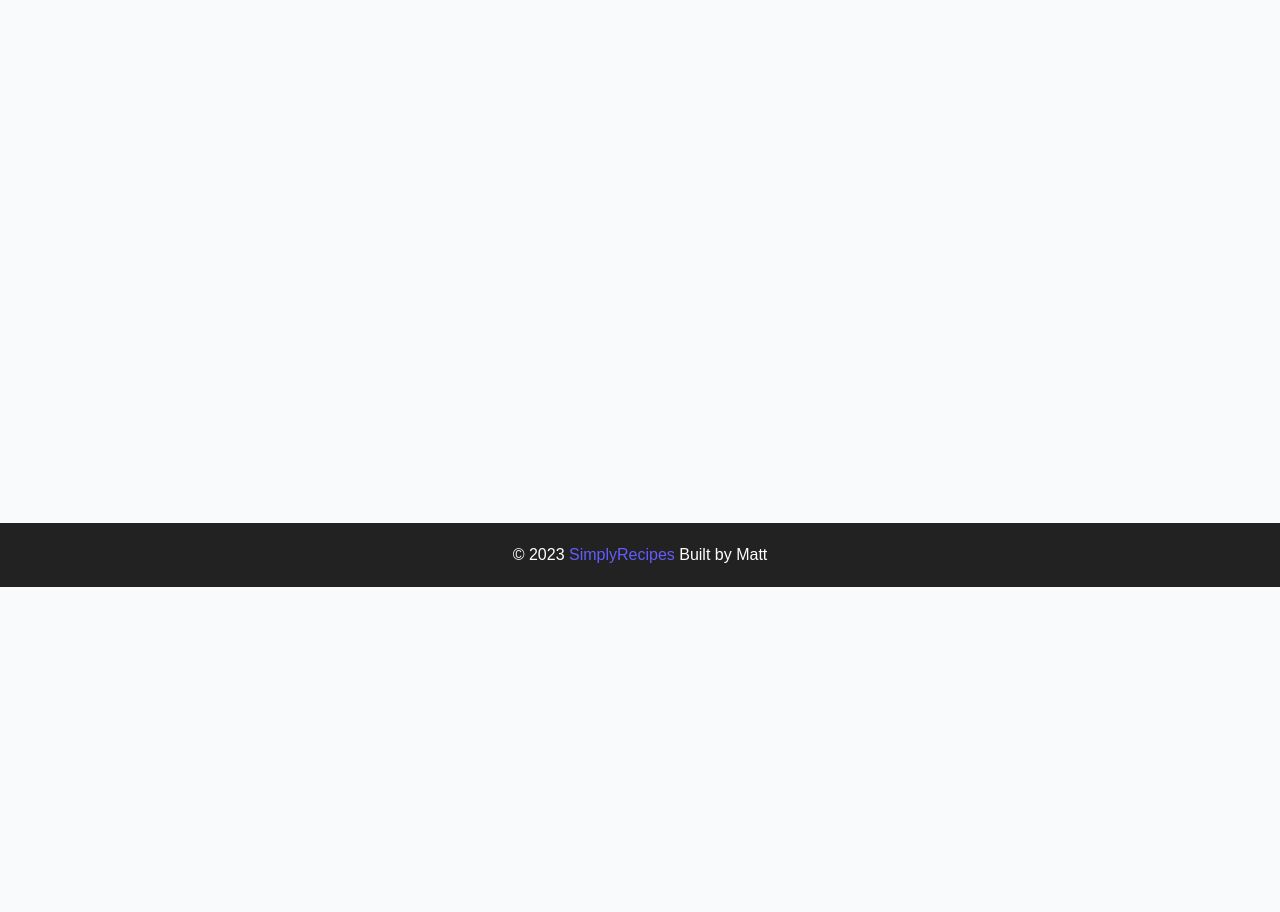
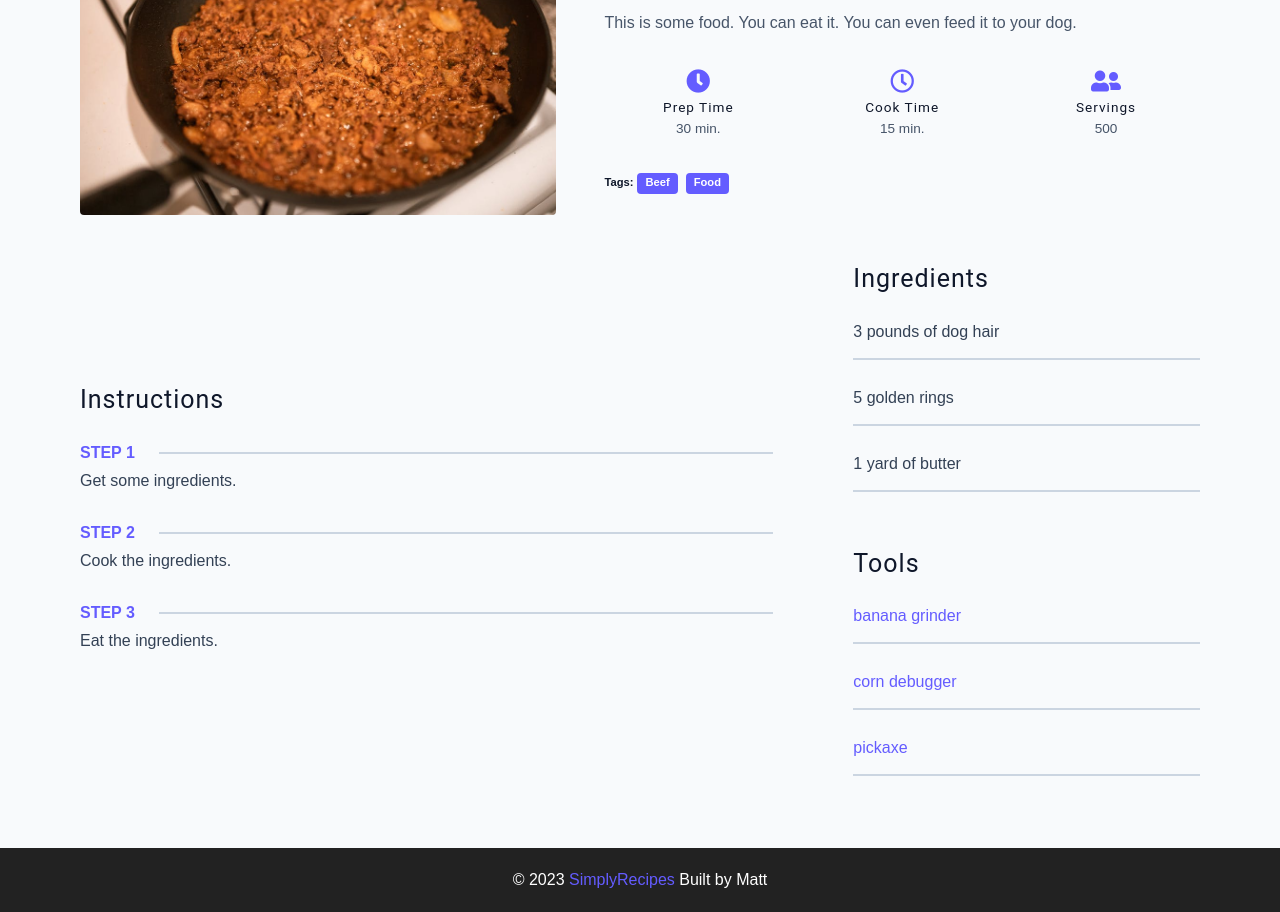
Before and after one commit to MattUnderscoreZhang/FrontEndTutorials, a plain HTML site: page single-recipe.html in a window 1280 px wide. Shown: the part 213-1125 px from the top of the page. Before the commit the page ends 800 px from the top, so only its background shows below. Drawn offline with Linux system fonts and the light colour scheme.

Commit message:
Single recipe page

```diff
--- a/css/main.css
+++ b/css/main.css
@@ -611,3 +611,109 @@ Tags
         grid-template-columns: repeat(3, 1fr);
     }
 }
+
+/*
+===============
+Recipe
+===============
+*/
+
+.recipe-hero {
+    display: grid;
+    gap: 3rem;
+}
+.recipe-hero-img {
+    height: 300px;
+    border-radius: var(--borderRadius);
+}
+.recipe-info p {
+    color: var(--grey-600);
+}
+.recipe-icons {
+    display: grid;
+    grid-template-columns: repeat(3, 1fr);
+    gap: 1rem;
+    margin: 2rem 0;
+    text-align: center;
+}
+.recipe-icons i {
+    font-size: 1.5rem;
+    color: var(--primary-500);
+}
+.recipe-icons h5, .recipe-icons p {
+    margin-bottom: 0;
+    font-size: 0.85rem;
+}
+.recipe-hero p {
+    color: var(--grey-600);
+}
+.recipe-tags {
+    display: flex;
+    align-items: center;
+    flex-wrap: wrap;
+    font-size: 0.7em;
+    font-weight: 600;
+}
+.recipe-tags a {
+    background: var(--primary-500);
+    border-radius: var(--borderRadius);
+    color: var(--white);
+    padding: 0.05rem 0.5rem;
+    margin: 0 0.25rem;
+    text-transform: capitalize;
+}
+
+@media only screen and (min-width: 992px) {
+    .recipe-hero {
+        grid-template-columns: 4fr 5fr;
+        align-items: center;
+    }
+}
+
+.recipe-content {
+    display: grid;
+    gap: 2rem 5rem;
+    padding: 3rem 0;
+}
+
+@media only screen and (min-width: 992px) {
+    .recipe-content {
+        grid-template-columns: 2fr 1fr;
+        align-items: center;
+    }
+}
+
+.single-instruction header {
+    display: grid;
+    grid-template-columns: auto 1fr;
+    gap: 1.5rem;
+    align-items: center;
+}
+.single-instruction header p {
+    text-transform: uppercase;
+    font-weight: 600;
+    margin-bottom: 0;
+    color: var(--primary-500);
+}
+.single-instruction > p {
+    color: var(--grey-700);
+}
+.single-instruction header div {
+    height: 2px;
+    background: var(--grey-300);
+}
+
+.second-column {
+    display: grid;
+    row-gap: 2rem;
+}
+.single-ingredient {
+    border-bottom: 2px solid var(--grey-300);
+    padding-bottom: 0.75rem;
+    color: var(--grey-700);
+}
+.single-tool {
+    border-bottom: 2px solid var(--grey-300);
+    padding-bottom: 0.75rem;
+    color: var(--primary-500);
+}
--- a/single-recipe.html
+++ b/single-recipe.html
@@ -43,7 +43,91 @@
         </nav>
         <!-- end of nav -->
         <!-- main -->
-        <main class="page"></main>
+        <main class="page">
+            <div class="recipe-page">
+                <section class="recipe-hero">
+                    <img src="./assets/recipes/recipe-1.jpeg" class="img recipe-hero-img" alt="food" />
+                    <article>
+                        <h2>Food Thing</h2>
+                        <p>This is some food. You can eat it. You can even feed it to your dog.</p>
+                        <div class="recipe-icons">
+                            <article>
+                                <i class="fas fa-clock"></i>
+                                <h5>prep time</h5>
+                                <p>30 min.</p>
+                            </article>
+                            <article>
+                                <i class="far fa-clock"></i>
+                                <h5>cook time</h5>
+                                <p>15 min.</p>
+                            </article>
+                            <article>
+                                <i class="fas fa-user-friends"></i>
+                                <h5>servings</h5>
+                                <p>500</p>
+                            </article>
+                        </div>
+                        <div class="recipe-tags">
+                            Tags:
+                            <a href="tag-template.html">beef</a>
+                            <a href="tag-template.html">food</a>
+                        </div>
+                    </article>
+                </section>
+                <section class="recipe-content">
+                    <article>
+                        <h4>instructions</h4>
+                        <div class="single-instruction">
+                            <header>
+                                <p>step 1</p>
+                                <div></div>
+                            </header>
+                            <p>Get some ingredients.</p>
+                        </div>
+                        <div class="single-instruction">
+                            <header>
+                                <p>step 2</p>
+                                <div></div>
+                            </header>
+                            <p>Cook the ingredients.</p>
+                        </div>
+                        <div class="single-instruction">
+                            <header>
+                                <p>step 3</p>
+                                <div></div>
+                            </header>
+                            <p>Eat the ingredients.</p>
+                        </div>
+                    </article>
+                    <article class="second-column">
+                        <div>
+                            <h4>ingredients</h4>
+                            <p class="single-ingredient">
+                                3 pounds of dog hair
+                            </p>
+                            <p class="single-ingredient">
+                                5 golden rings
+                            </p>
+                            <p class="single-ingredient">
+                                1 yard of butter
+                            </p>
+                        </div>
+                        <div>
+                            <h4>tools</h4>
+                            <p class="single-tool">
+                                banana grinder
+                            </p>
+                            <p class="single-tool">
+                                corn debugger
+                            </p>
+                            <p class="single-tool">
+                                pickaxe
+                            </p>
+                        </div>
+                    </article>
+                </section>
+            </div>
+        </main>
         <!-- end of main -->
         <!-- footer -->
         <footer class="page-footer">
```
